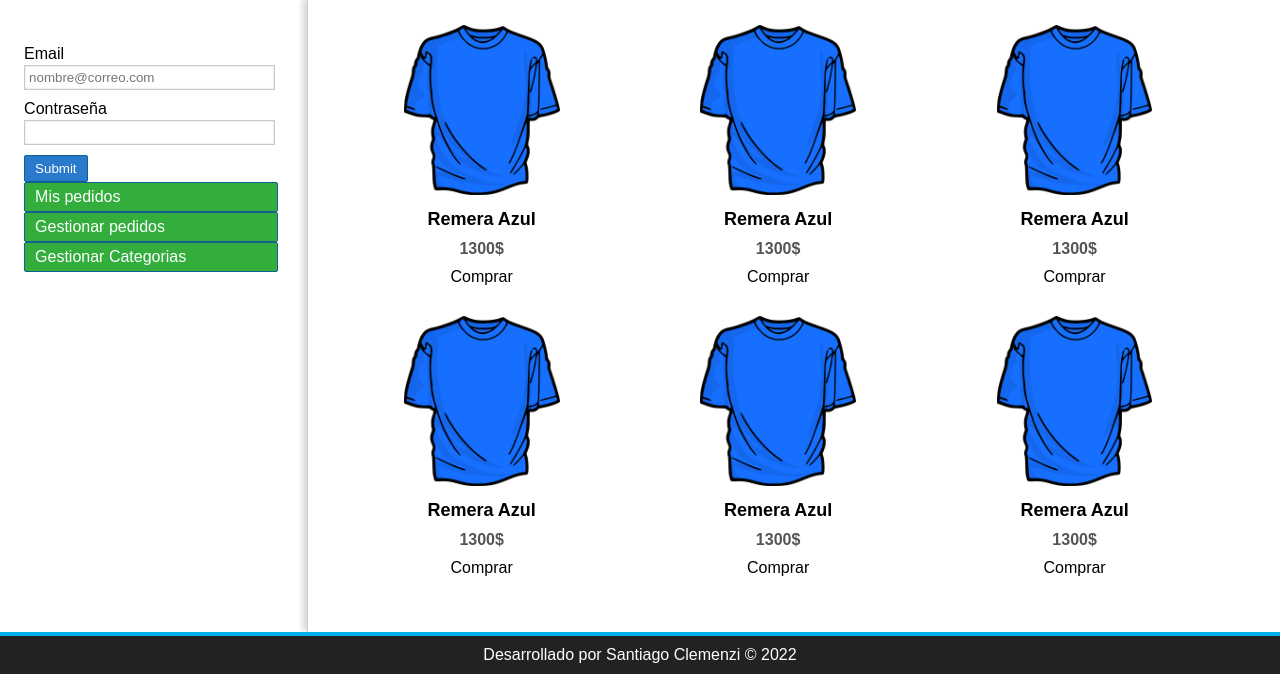
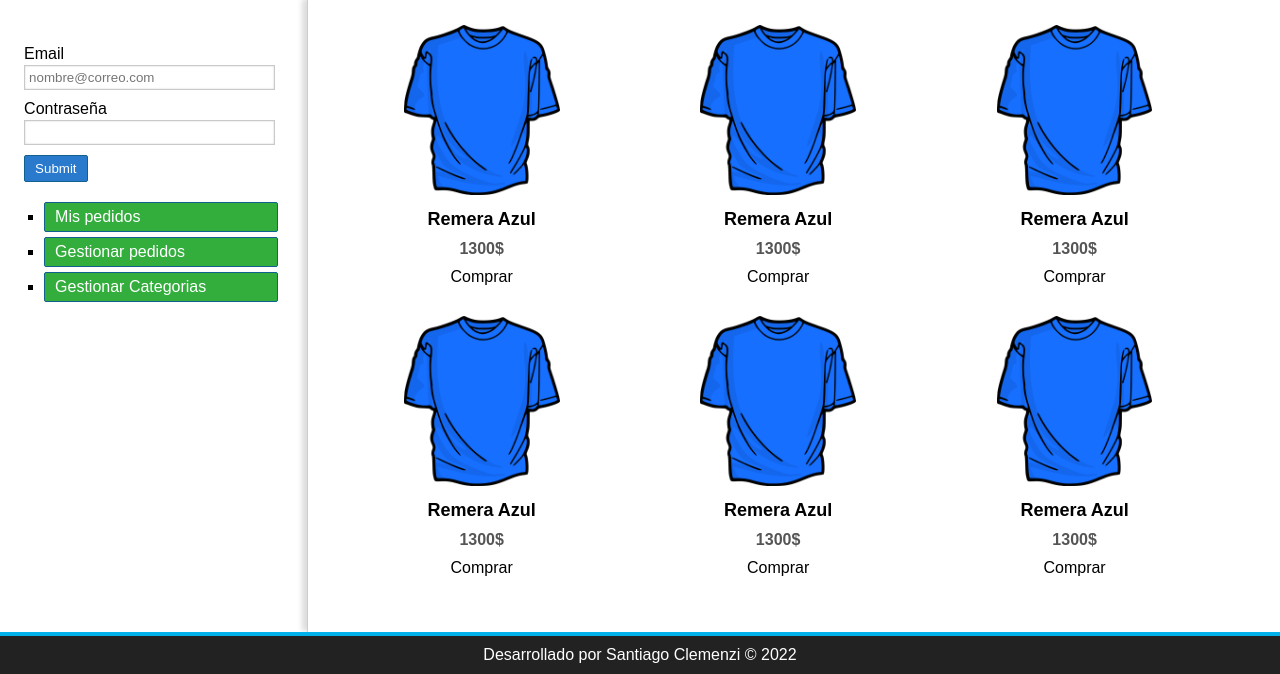
Before and after one commit to SantiClemenzi/marketplace_php, a PHP site: page / in a window 1280 px wide. Shown: the part 209-883 px from the top of the page. Run offline with PHP 8.4, Linux system fonts and the light colour scheme.

Commit message:
etiquetas btn lateral listo

```diff
--- a/index.php
+++ b/index.php
@@ -51,50 +51,58 @@
             <div id="login" class="block_aside">
                 <form action="#" method="POST">
                     <label for="email">Email</label>
-                    <input name="email" type="email" placeholder="nombre@correo.com" required/>
+                    <input name="email" type="email" placeholder="nombre@correo.com" required />
                     <label for="password">Contraseña</label>
-                    <input name="password" type="password"  required/>
-                    <input type="submit"/>
+                    <input name="password" type="password" required />
+                    <input type="submit" />
                 </form>
-                <a class="button" href="#">Mis pedidos</a>
-                <a class="button gestion" href="#">Gestionar pedidos</a>
-                <a class="button gestion" href="#">Gestionar Categorias</a>
+                <ul>
+                    <li>
+                        <a class="button" href="#">Mis pedidos</a>
+                    </li>
+                    <li>
+                        <a class="button gestion" href="#">Gestionar pedidos</a>
+                    </li>
+                    <li>
+                        <a class="button gestion" href="#">Gestionar Categorias</a>
+                    </li>
+                </ul>
             </div>
         </aside>
         <!-- contenido central -->
-        <div id="central" >
+        <div id="central">
             <div class="product">
-                <img src="assets/img/camiseta.png"/>
+                <img src="assets/img/camiseta.png" />
                 <h2>Remera Azul</h2>
                 <p>1300$</p>
                 <a href="#">Comprar</a>
             </div>
             <div class="product">
-                <img src="assets/img/camiseta.png"/>
+                <img src="assets/img/camiseta.png" />
                 <h2>Remera Azul</h2>
                 <p>1300$</p>
                 <a href="#">Comprar</a>
             </div>
             <div class="product">
-                <img src="assets/img/camiseta.png"/>
+                <img src="assets/img/camiseta.png" />
                 <h2>Remera Azul</h2>
                 <p>1300$</p>
                 <a href="#">Comprar</a>
             </div>
             <div class="product">
-                <img src="assets/img/camiseta.png"/>
+                <img src="assets/img/camiseta.png" />
                 <h2>Remera Azul</h2>
                 <p>1300$</p>
                 <a href="#">Comprar</a>
             </div>
             <div class="product">
-                <img src="assets/img/camiseta.png"/>
+                <img src="assets/img/camiseta.png" />
                 <h2>Remera Azul</h2>
                 <p>1300$</p>
                 <a href="#">Comprar</a>
             </div>
             <div class="product">
-                <img src="assets/img/camiseta.png"/>
+                <img src="assets/img/camiseta.png" />
                 <h2>Remera Azul</h2>
                 <p>1300$</p>
                 <a href="#">Comprar</a>
```
